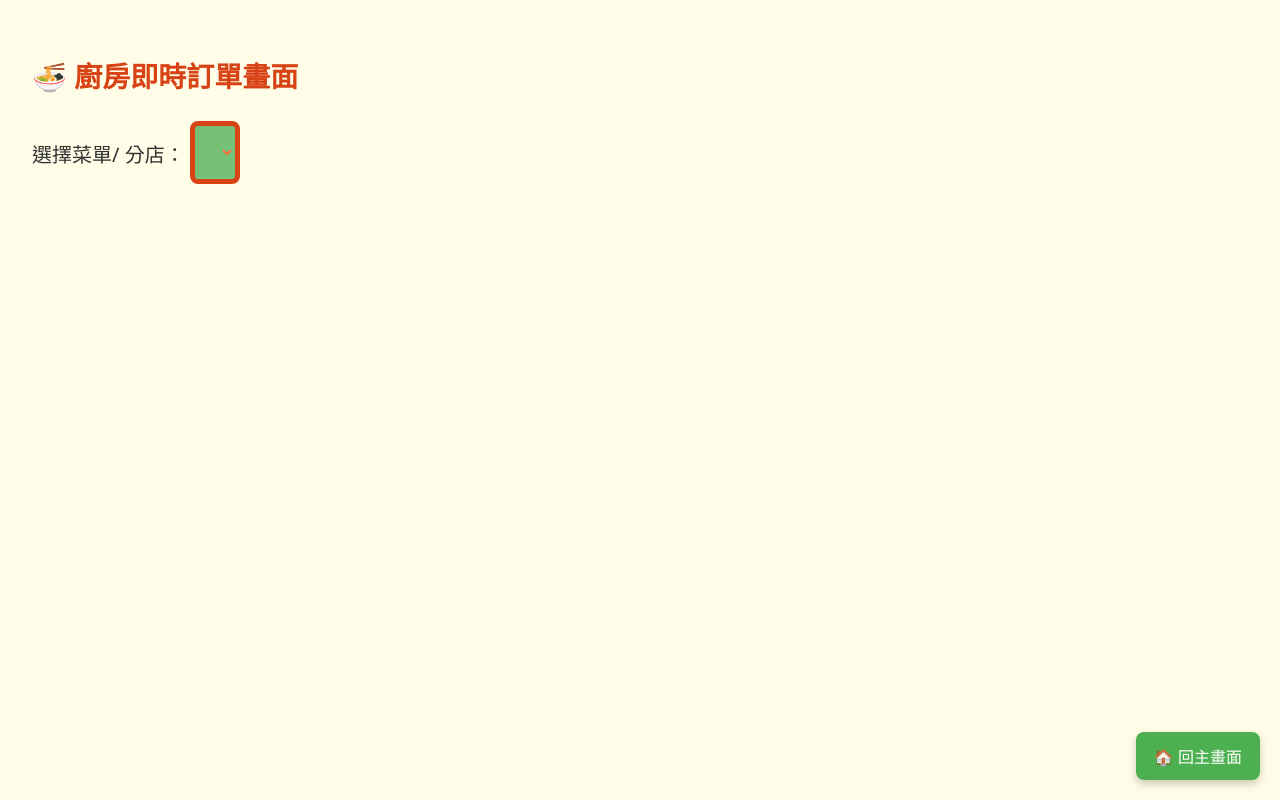
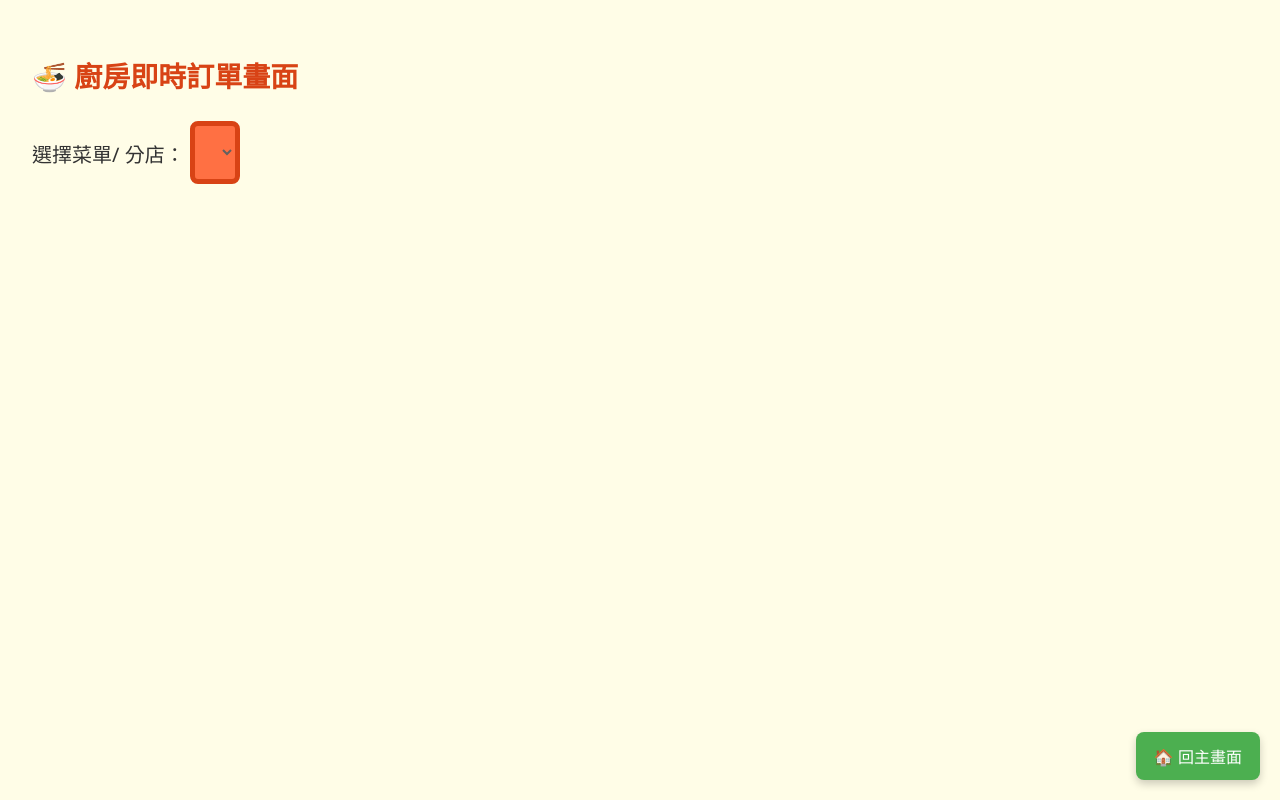
Before and after one commit to fw1002/order-game, a plain HTML site: page kitchen.html in a window 1280 px wide. Drawn offline with Linux system fonts and the light colour scheme; no server answers.

Commit message:
Update kitchen.html

```diff
--- a/kitchen.html
+++ b/kitchen.html
@@ -20,9 +20,9 @@
   }
 
   select {
-    background-color: #74c177;
+    background-color: #ff7043;
     border: 5px solid #d84315;
-    color: #ff7043;
+    color: #616161;
     font-size: 28px;
     margin-bottom: 20px;
     padding: 10px;
```
